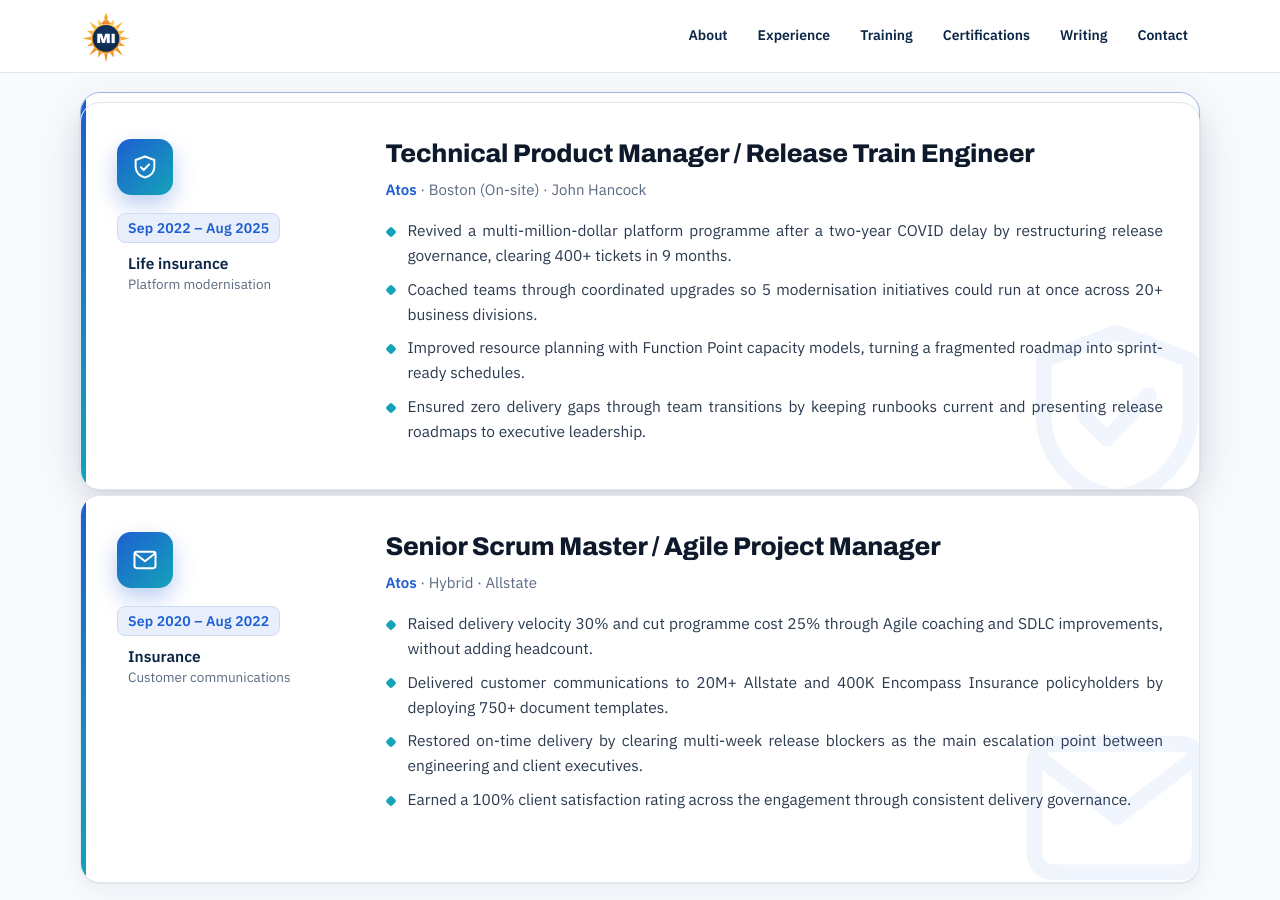
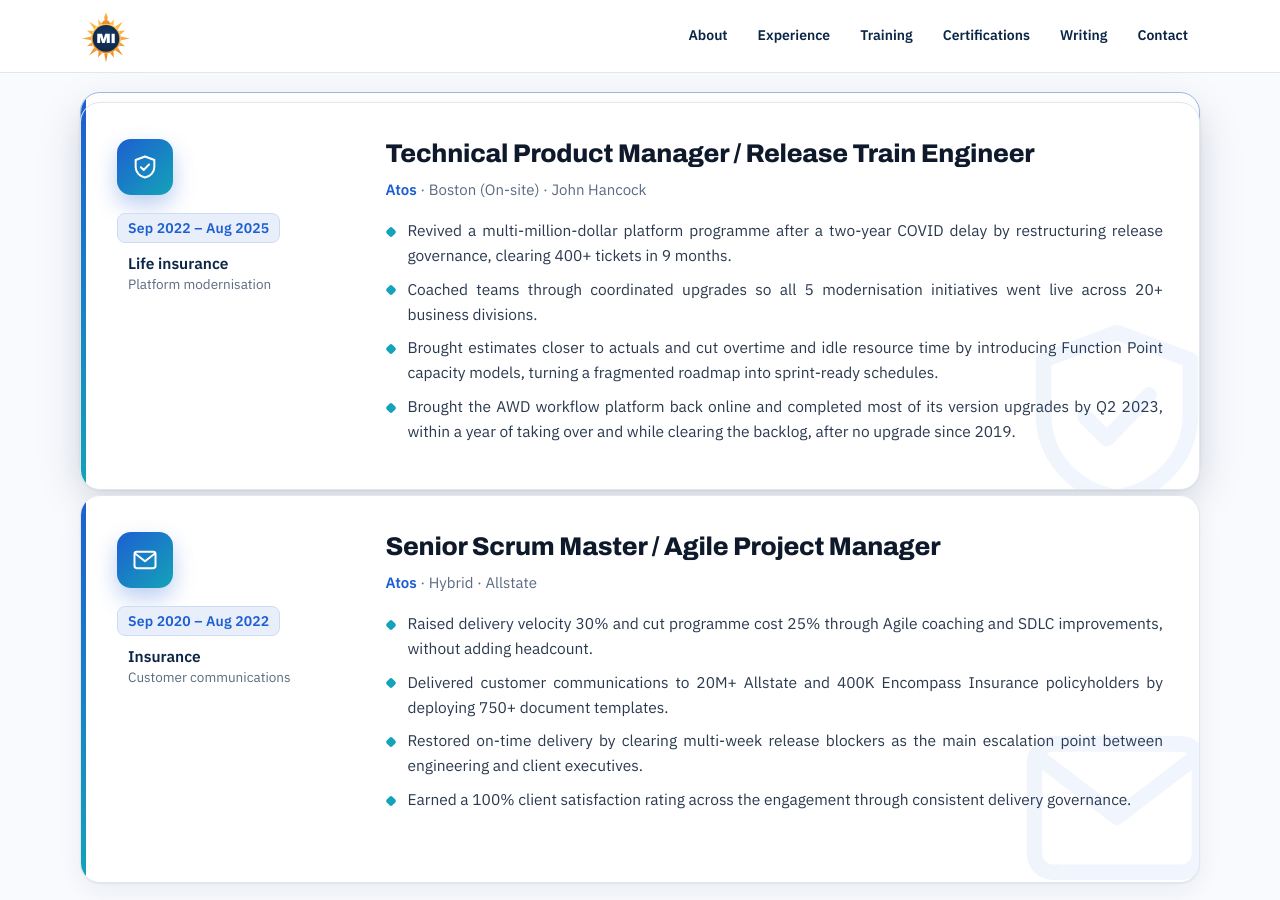
Before and after one commit to Madhan-I/Madhan-I.github.io, a Jekyll site: the page built from index.html, in a window 1280 px wide and 900 px high, scrolled down 2427 px. Built offline with Jekyll 4.4.1, drawn with Linux system fonts in a browser that asks for light colours.

Commit message:
Strengthen John Hancock bullets with outcomes
Co-Authored-By: Claude Opus 5.5 <noreply@anthropic.com>
Claude-Session: https://claude.ai/code/session_01MFRrTt7LBDdX57m85KHNGp

```diff
--- a/_data/profile.yml
+++ b/_data/profile.yml
@@ -107,9 +107,9 @@ experience:
     detail: Boston (On-site) · John Hancock
     points:
       - "Revived a multi-million-dollar platform programme after a two-year COVID delay by restructuring release governance, clearing 400+ tickets in 9 months."
-      - "Coached teams through coordinated upgrades so 5 modernisation initiatives could run at once across 20+ business divisions."
-      - "Improved resource planning with Function Point capacity models, turning a fragmented roadmap into sprint-ready schedules."
-      - "Ensured zero delivery gaps through team transitions by keeping runbooks current and presenting release roadmaps to executive leadership."
+      - "Coached teams through coordinated upgrades so all 5 modernisation initiatives went live across 20+ business divisions."
+      - "Brought estimates closer to actuals and cut overtime and idle resource time by introducing Function Point capacity models, turning a fragmented roadmap into sprint-ready schedules."
+      - "Brought the AWD workflow platform back online and completed most of its version upgrades by Q2 2023, within a year of taking over and while clearing the backlog, after no upgrade since 2019."
   - dates: Sep 2020 – Aug 2022
     title: Senior Scrum Master / Agile Project Manager
     sector: "Insurance · Customer communications"
```
